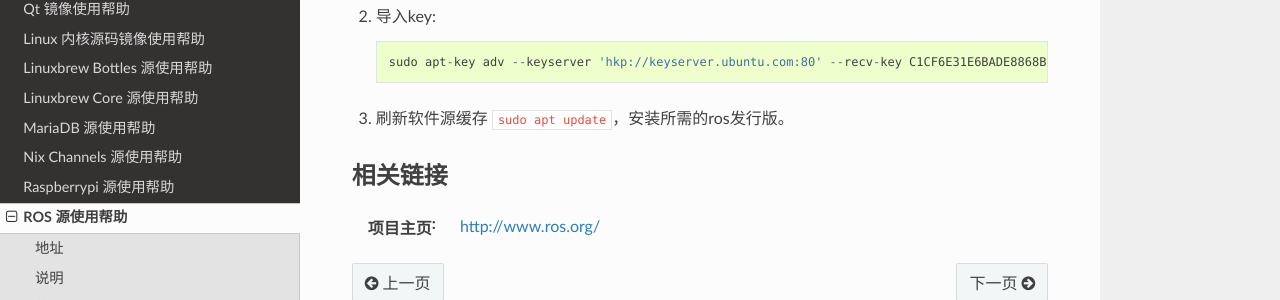
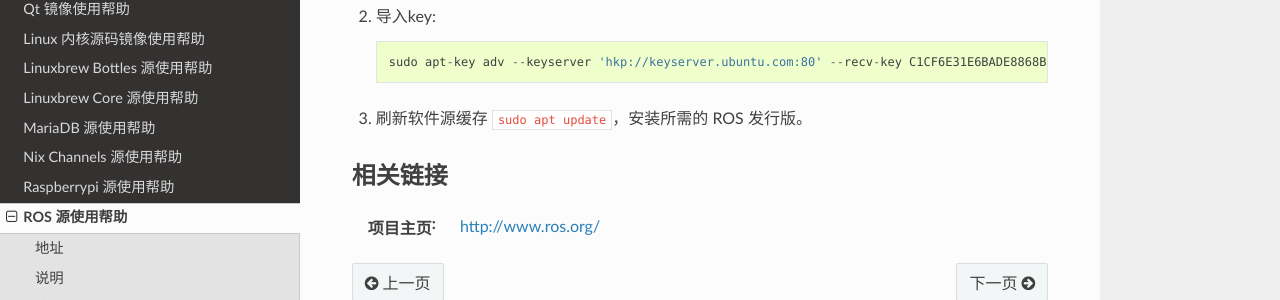
Before and after one commit to ustclug/mirrorhelp, a Sphinx documentation site: the page built from source/ros.rst, in a window 1280 px wide and 1137 px high. Shown: the part 663-963 px from the top of the window. Built offline with Sphinx 7.4.7 and the Read the Docs theme 2.0.0, drawn with Linux system fonts in a browser that asks for light colours; pages that are not in the unit, such as notebooks, are missing from menus.

Commit message:
ros: fix typo

```diff
--- a/source/ros.rst
+++ b/source/ros.rst
@@ -28,7 +28,7 @@
 
     sudo apt-key adv --keyserver 'hkp://keyserver.ubuntu.com:80' --recv-key C1CF6E31E6BADE8868B172B4F42ED6FBAB17C654
 
-3. 刷新软件源缓存 ``sudo apt update``，安装所需的ros发行版。
+3. 刷新软件源缓存 ``sudo apt update``，安装所需的 ROS 发行版。
 
 相关链接
 ========
```
